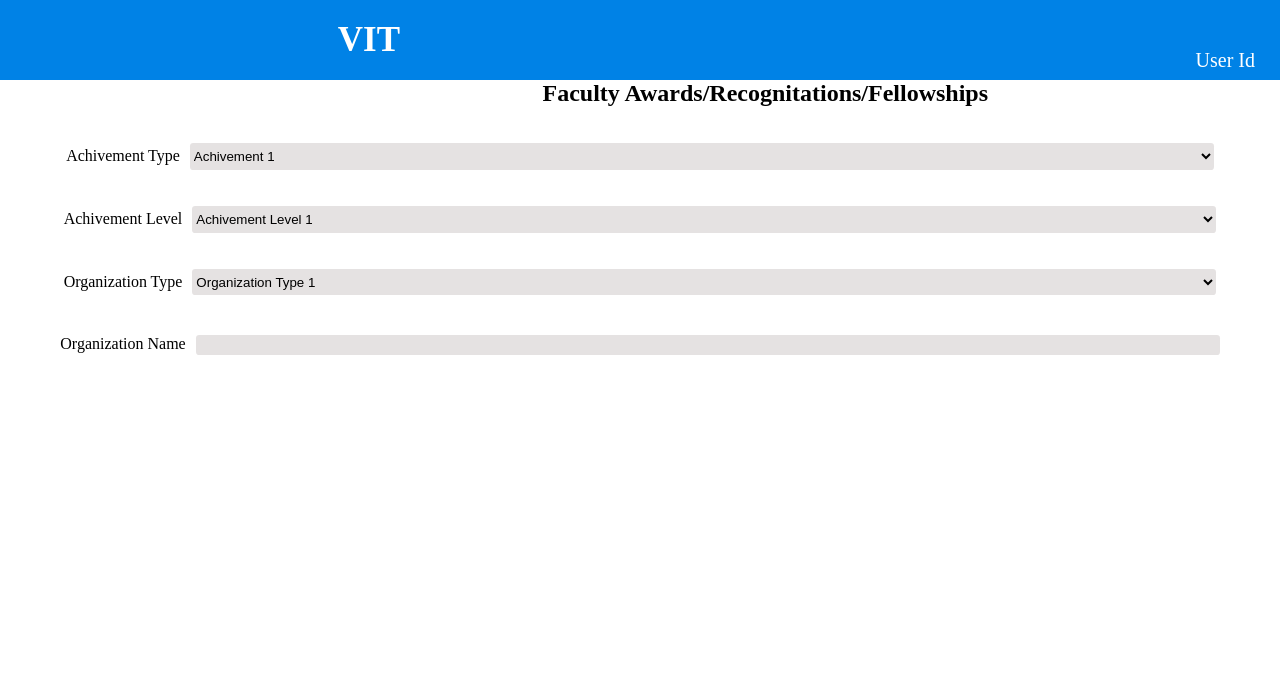
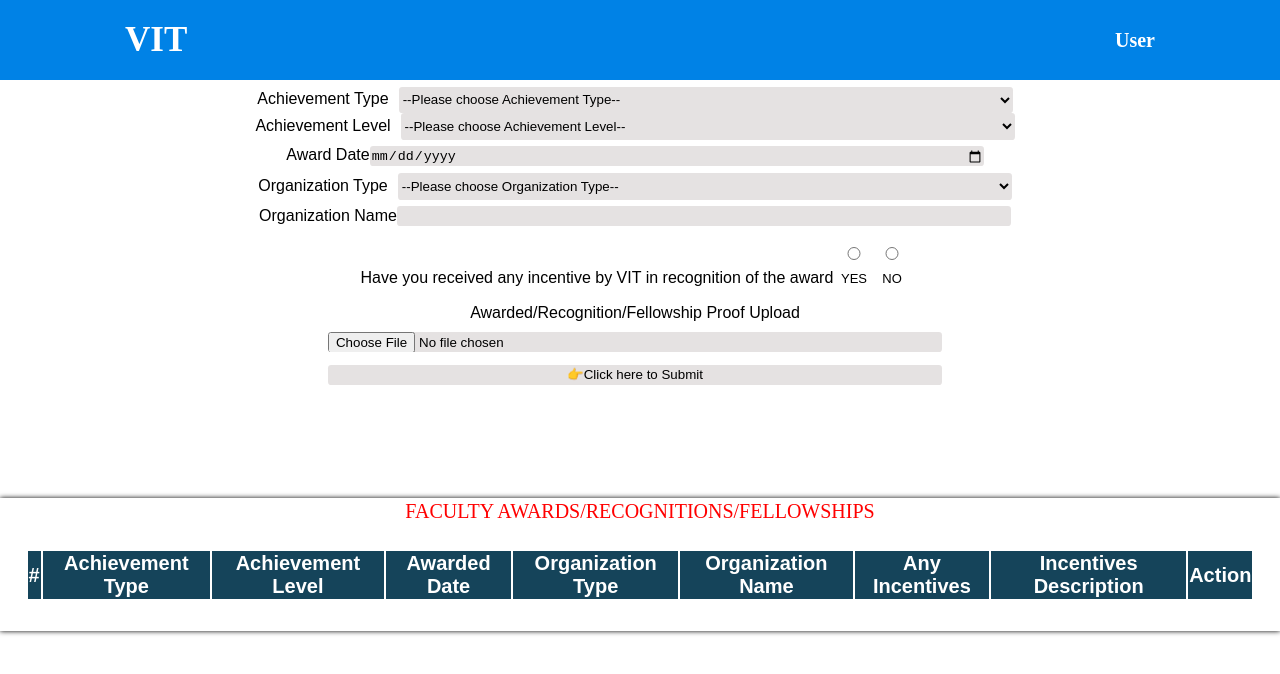
Before and after one commit to Switch0XD/Journal-Project, a React (Create React App) app: page / in a window 1280 px wide. Shown: the top 674 px of the page. Built offline with nearby package versions, Linux system fonts and the light colour scheme.

Commit message:
New Changes

```diff
--- a/src/App.css
+++ b/src/App.css
@@ -1,10 +1,11 @@
 .App {
-  text-align: center;
+  display: inline;
 }
 
 .App-logo {
   height: 40vmin;
   pointer-events: none;
+  align-items: flex-start;
 }
 
 @media (prefers-reduced-motion: no-preference) {
@@ -32,7 +33,127 @@
   from {
     transform: rotate(0deg);
   }
+
   to {
     transform: rotate(360deg);
   }
 }
+
+form {
+  display: inline-block;
+
+}
+
+.Form {
+
+  display: inline-block;
+  text-align: center;
+
+}
+
+
+.AwardForm {
+
+  font: 1rem 'Fira Sans', sans-serif;
+  font-family: sans-serif;
+  font-size: 1rem;
+  padding-right: 10px;
+  border-bottom: 100px;
+  padding-bottom: 100px;
+}
+
+
+
+input,
+.AwardForm {
+  align-items: center;
+  margin: 0.4rem 0;
+}
+
+.RadioBtn1,
+.RadioBtn2 {
+
+  display: inline-block;
+  padding: 1%;
+  height: 5%;
+}
+
+#YesForm,
+#NoForm {
+  height: 5%;
+}
+
+.YesRadioBtn,
+.NoRadioBtn {
+  font-size: small;
+}
+
+.FileUpload {
+  text-align: ri;
+}
+
+/* Award Table Styling  */
+
+.AwardTable {
+  font-size: 20px;
+  box-shadow: 0px 0px 5px 0px;
+
+}
+
+.AwardTableHeading {
+  color: red;
+}
+
+.InnerTable {
+  padding: 2%;
+}
+
+.TableHead {
+  font-family: sans-serif;
+  color: white;
+  background-color: #15445a;
+}
+
+
+
+/* Navigation Bar css */
+
+nav {
+  background: #0082e6;
+  height: 80px;
+}
+
+nav ul {
+  float: right;
+  margin: 20px;
+  color: white;
+  font-size: 20px;
+  line-height: 80px;
+}
+
+nav ul li {
+  display: inline-block;
+  line-height: 80px;
+  margin: 0 5px;
+
+}
+
+.logo {
+  color: white;
+  font-size: 35px;
+  line-height: 80px;
+  font-weight: bold;
+  padding-left: 125px;
+  display: inline-block;
+}
+
+.Credential {
+  font-size: 20px;
+  line-height: 80px;
+  font-weight: bold;
+  padding-right: 125px;
+  float: right;
+  color: white;
+
+
+}
--- a/src/Form.js
+++ b/src/Form.js
@@ -1,58 +1,83 @@
-import React  from "react";
+import React from "react";
 import "./components/Loginform"
 
-function Form(){
-    return(
-        <div className="cover">
-        <div className="Form_container" >
-        <h2 >Faculty Awards/Recognitations/Fellowships</h2>
+function Form() {
+  return (
+
+    <div className="Form">
+      <div className="AwardForm">
+        <form action="submit" method="post">
+          <label htmlFor="">Achievement Type</label>
+          <select name="AchievementType" id="AchievementType-select">
+            <option value="">--Please choose Achievement Type--</option>
+            {/* <option value="Award">Award</option> */}
+            <option value="Innovation Award">Innovation Award</option>
+            <option value="Recognition">Recognition</option>
+            <option value="Fellowship">Fellowship</option>
+          </select>
+
+          {/* Achievement level Dropdown list */}
+
+          <label htmlFor="">Achievement Level</label>
+          <select name="AchievementLevel" id="AchievementLevel-select">
+            <option value="">--Please choose Achievement Level--</option>
+            <option value="State">State</option>
+            <option value="National">National</option>
+            <option value="International">International</option>
+          </select><br />
+          {/* Calendar of Awards */}
+          <label htmlFor="">Award Date</label>
+
+          <input type="date" id="start" name="trip-start"
+            value=""
+            min="1800-01-01" /> <br />
+          {/* Organization type drop downlist */}
+          <label htmlFor="">Organization Type</label>
+          <select name="OrgType" id="OrgType-Select">
+            <option value="">--Please choose Organization Type--</option>
+            <option value="Government">Government</option>
+            <option value="Private">Private</option>
+          </select><br />
+          {/* Organization Name List */}
+          <label htmlFor="">Organization Name</label>
+          <input type="text" /><br />
+          {/* Radio btn for Recognition from VIT */}
+          <label htmlFor="">Have you received any incentive by VIT in recognition of the award</label>
+          <div className="RadioBtn1">
+            <input type="radio" id="YesForm" /><br />
+            <label className="YesRadioBtn">YES</label><br />
           </div>
-        <br></br><br></br>
-        <form>
-        <div>
-        <div>
-        <label className="Ach">Achivement Type
-        </label>
-        <select className="Achivement">
-  <option value="Achivement 1">Achivement 1</option>
-  <option value="Achivement 2">Achivement 2</option>
-  <option value="Achivement 3">Achivement 3</option>
-  <option value="Achivement 4">Achivement 4</option>
-    </select>
+          <div className="RadioBtn2"><input type="radio" id="NoForm" /><br />
+            <label className="NoRadioBtn">NO</label>
           </div>
-   <br/>
-   <br/>
 
-    <div>
-    <label>Achivement Level
-        </label>
-     <select>
-  <option value="Achivement Level 1">Achivement Level 1</option>
-  <option value="Achivement Level 2">Achivement Level 2</option>
-  <option value="Achivement Level 3">Achivement Level 3</option>
-  <option value="Achivement Level 4">Achivement Level 4</option>
-    </select>
+
+          <br />
+          {/* Upload proof  */}
+          <label className="FileUpload">Awarded/Recognition/Fellowship Proof Upload</label>
+          <input type="file" />
+
+          {/* Submit Btn */}
+          <input type="button" value="👉Click here to Submit" />
+        </form>
       </div>
+      <div className="AwardTable">
+        <label className="AwardTableHeading">FACULTY AWARDS/RECOGNITIONS/FELLOWSHIPS</label>
+        <table className="InnerTable">
+          <thead className="TableHead"><tr>
+            <th>#</th>
+            <th>Achievement Type</th>
+            <th>Achievement Level</th>
+            <th>Awarded Date</th>
+            <th>Organization Type</th>
+            <th>Organization Name</th>
+            <th>Any Incentives</th>
+            <th>Incentives Description</th>
+            <th>Action</th>
+          </tr></thead>
+          <td></td>
+        </table>
       </div>
-    <br/>
-   <br/>
-
-    <label>Organization Type
-        </label>
-     <select>
-  <option value="Organization Type 1">Organization Type 1</option>
-  <option value="Organization Type 2">Organization Type 2</option>
-  <option value="Organization Type 3">Organization Type 3</option>
-  <option value="Organization Type 4">Organization Type 4</option>
-    </select>
-    <div>
-    <br/>
-    <br/>
-    <label>Organization Name
-    </label>
-    <input type="text" ></input>
-   </div>
-        </form>
     </div>
   );
 }
--- a/src/Navigation.js
+++ b/src/Navigation.js
@@ -1,4 +1,4 @@
-import React  from "react";
+import React from "react";
 import "./components/Loginform"
 
 
@@ -7,13 +7,12 @@ function Navigation() {
   return (
     <div className='NavBar'>
       <nav className="main-nav">
-<div>
-<label className="logo">VIT</label>
+        <div className="logo">
+          <label>VIT</label>
+        </div>
 
-    <ul>
-        <li>User Id</li>
-
-    </ul>
+        <div className="Credential">
+          <label>User</label>
         </div>
       </nav>
     </div>
--- a/src/components/Loginform.css
+++ b/src/components/Loginform.css
@@ -1,90 +1,74 @@
 * {
-    margin:0;
+  margin: 0;
   box-sizing: border-box;
   justify-content: center;
-    align-items:center;
+  align-items: center;
 
 }
 
-.page{
-    height:100vh;
-    width:100%;
+.page {
+  height: 100vh;
+  width: 100%;
   display: flex;
   justify-content: center;
-    align-items:center;
+  align-items: center;
 }
 
-   input{
+input {
   border: none;
-    background-color:rgb(229,226,226);
+  background-color: rgb(229, 226, 226);
   height: 3em;
-    width:80%;
-    border-radius:0.25em;
-   }
-   input:focus{
-    outline-color:(32,177,255);
+  width: 80%;
+  border-radius: 0.25em;
 }
 
-   select{
+input:focus {
+  outline-color: (32, 177, 255);
+}
+
+select {
   border: none;
-    background-color:rgb(229,226,226);
+  background-color: rgb(229, 226, 226);
   height: 2em;
-    width:80%;
-    border-radius:0.25em;
+  width: 80%;
+  border-radius: 0.25em;
   justify-content: space-around;
   flex: 0 0 200px;
   margin-left: 10px;
 
 
 }
-   select:focus{
-    outline-color:(32,177,255);
+
+select:focus {
+  outline-color: (32, 177, 255);
 }
-   nav{
-    background: #0082e6;
-    height:80px;
-   }
-   nav ul{
-    float:right;
-    margin:20px;
-    color: white;
-    font-size: 20px;
-    line-height:80px;
-   }
-   nav ul li{
-  display: inline-block;
-  line-height: 80px;
-  margin: 0 5px;
 
- }
- nav ul li a{
-    color: white;
-    font-size:17px ;
-    text-transform: uppercase;
- }
-a.active,a:hover{
+
+
+a.active,
+a:hover {
   background: #1b9bff;
   transition: .5s;
 }
 
-   label.logo{
-    color:white;
-    font-size:35px;
+label.logo {
+  color: white;
+  font-size: 35px;
   line-height: 80px;
-    font-weight:bold;
-    float: left;
+  font-weight: bold;
+  float: center;
+  padding-left: 125px;
 }
-   .cover{
+
+.cover {
 
 
   align-items: center;
   justify-content: space-around;
 }
 
-   select.Achivement{
-    justify-content: space-between;
-   }
-   label.Ach{
+
+label.Ach {
   justify-content: space-around;
 }
 
@@ -97,7 +81,8 @@ a.active,a:hover{
   line-height: 26px;
   margin-bottom: 10px;
 }
- .form_container{
+
+.form_container {
   align-items: center;
 }
 
```
Also changed, not shown: src/App.js (+4 -3 lines). Lines whose indentation alone changed are shown as unchanged.
